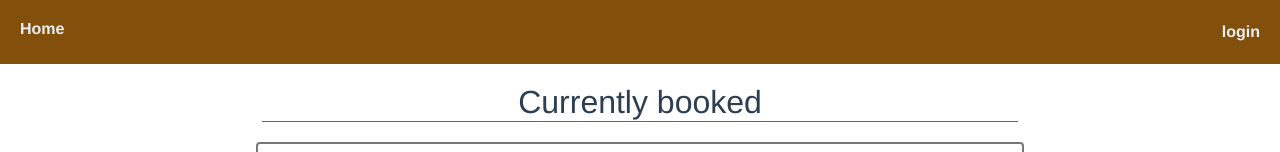
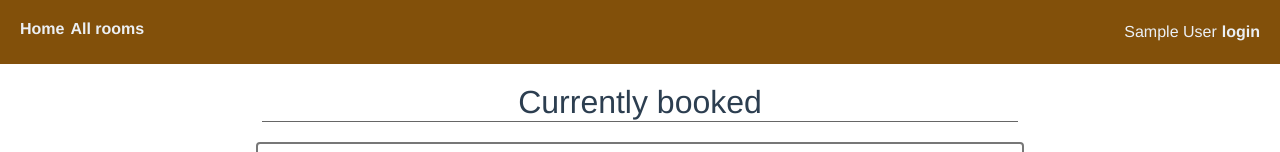
Before and after one commit to mohamedarish/DBMS-experiment-15, a Vue app: page /bookings in a window 1280 px wide. Shown: the top 152 px of the page. Built offline with nearby package versions, Linux system fonts and the light colour scheme; sample sign-in values are in the browser's storage; grey boxes are pictures that could not be loaded.

Commit message:
I think route management is done

```diff
--- a/src/App.vue
+++ b/src/App.vue
@@ -37,12 +37,17 @@ export default {
 
         const store = useStore();
 
+        const localStorageData = JSON.parse(localStorage.getItem("UserData")) ? JSON.parse(localStorage.getItem("UserData")) : {name: "", email: "", type: ""};
+
+        store.commit("updateLogin", localStorageData);
+
         const creds = computed(() => store.state.user);
 
         const router = ref(useRouter());
 
         const logOut = ref(() => {
             store.commit("updateLogin", {name: "", email: "", type: ""});
+            localStorage.removeItem("UserData");
             router.value.push({path: "/"});
         })
 
--- a/src/components/AddHotel.vue
+++ b/src/components/AddHotel.vue
@@ -102,6 +102,9 @@ export default defineComponent({
 
                 if (data.name) {
                     store.commit("updateLogin", {name: data.name, email: data.email, type: "hotel"})
+                    localStorage.setItem("UserData", JSON.stringify({
+                        name: data.name, email: data.email, type: "hotel"
+                    }))
                     router.push("mylistings");
                 } else {
                     invalidReq.value = true;
--- a/src/components/HotelLogin.vue
+++ b/src/components/HotelLogin.vue
@@ -66,6 +66,9 @@ export default defineComponent({
 
                 if (data.name) {
                     store.commit("updateLogin", {name: data.name, email: data.email, type: "hotel"})
+                    localStorage.setItem("UserData", JSON.stringify({
+                        name: data.name, email: data.email, type: "hotel"
+                    }))
                     router.push("mylistings");
                 } else {
                     invalidReq.value = true;
--- a/src/components/LoginBox.vue
+++ b/src/components/LoginBox.vue
@@ -75,8 +75,9 @@ export default defineComponent({
 
                 if (data.name) {
                     store.commit("updateLogin", {name: data.name, email: data.email, type: "user"})
-
-
+                    localStorage.setItem("UserData", JSON.stringify({
+                        name: data.name, email: data.email, type: "hotel"
+                    }))
                     router.push("allrooms");
                 } else {
                     invalidReq.value = true;
--- a/src/components/RegisterBox.vue
+++ b/src/components/RegisterBox.vue
@@ -103,7 +103,9 @@ export default defineComponent({
 
                 if (data.email) {
                     store.commit("updateLogin", {name: data.name, email: data.email, type: "user"})
-
+                    localStorage.setItem("UserData", JSON.stringify({
+                        name: data.name, email: data.email, type: "hotel"
+                    }))
                     router.push("allrooms");
                 } else {
                     invalidReq.value = true;
--- a/src/views/BookedView.vue
+++ b/src/views/BookedView.vue
@@ -8,9 +8,21 @@
 <script>
 import { defineComponent } from 'vue';
 import ViewBookingsVue from '@/components/ViewBookings.vue';
+import { useStore } from 'vuex';
+import { useRouter } from 'vue-router';
 
 export default defineComponent({
     name: "BookedView",
+    setup() {
+        const store = useStore();
+        const router = useRouter();
+
+        const user = store.state.user;
+
+        if (!user.name) {
+            router.push({path: "/"});
+        }
+    },
     components: {
         ViewBookingsVue,
     }
--- a/src/views/ErrorView.vue
+++ b/src/views/ErrorView.vue
@@ -5,8 +5,22 @@
 <script>
 import { defineComponent } from 'vue';
 import NotFoundVue from '@/components/NotFound.vue';
+import { useStore } from 'vuex';
+import { useRouter } from 'vue-router';
 export default defineComponent({
     name: "ErrorView",
+    setup() {
+        const store = useStore();
+        const router = useRouter();
+
+        const data = store.state.user;
+
+        if (data.name) {
+            router.push("allrooms");
+        } else {
+            router.push({path: "/"})
+        }
+    },
     components: {
         NotFoundVue
     }
--- a/src/views/HomeView.vue
+++ b/src/views/HomeView.vue
@@ -25,8 +25,9 @@ import HelloWorld from "@/components/HelloWorld.vue";
 import LoginBoxVue from "@/components/LoginBox.vue";
 import AddHotelVue from "@/components/AddHotel.vue";
 import HotelLoginVue from "@/components/HotelLogin.vue";
-import { useRoute } from 'vue-router';
+import { useRoute, useRouter } from 'vue-router';
 import { computed } from '@vue/runtime-core';
+import { useStore } from 'vuex';
 
 export default {
     name: 'HomeView',
@@ -34,6 +35,17 @@ export default {
         const route = useRoute();
 
         const currentPath = computed(() => route.path);
+
+        const store = useStore();
+
+        const user = store.state.user;
+
+        const router = useRouter();
+
+        if (user.name && route.path != "/") {
+            console.log("Redirecting");
+            router.push("allrooms");
+        }
 
         return {
             currentPath
--- a/src/views/ListedRooms.vue
+++ b/src/views/ListedRooms.vue
@@ -8,8 +8,20 @@
 <script>
 import { defineComponent } from 'vue';
 import MyListingsVue from '@/components/MyListings.vue';
+import { useStore } from 'vuex';
+import { useRouter } from 'vue-router';
 export default defineComponent({
     name: "ListedRooms",
+    setup() {
+        const store = useStore();
+        const router = useRouter();
+
+        const user = store.state.user;
+
+        if (!user.name) {
+            router.push({path: "/"});
+        }
+    },
     components: {
         MyListingsVue,
     }
--- a/src/views/ListingsView.vue
+++ b/src/views/ListingsView.vue
@@ -8,8 +8,20 @@
 <script>
 import { defineComponent } from 'vue';
 import ListingHolderVue from '@/components/ListingHolder.vue';
+import { useStore } from 'vuex';
+import { useRouter } from 'vue-router';
 export default defineComponent({
     name: "LisitngView",
+    setup() {
+        const store = useStore();
+        const router = useRouter();
+
+        const user = store.state.user;
+
+        if (!user.name) {
+            router.push({path: "/"});
+        }
+    },
     components: {
         ListingHolderVue,
     }
--- a/src/views/SingleRoomView.vue
+++ b/src/views/SingleRoomView.vue
@@ -4,12 +4,22 @@
 
 <script>
 import { defineComponent, ref } from 'vue';
-import { useRoute } from 'vue-router';
+import { useRoute, useRouter } from 'vue-router';
 import RoomDetailedVue from '@/components/RoomDetailed.vue';
+import { useStore } from 'vuex';
 export default defineComponent({
     name: "SingleRoomView",
     props: ["roomId"],
     setup() {
+        const store = useStore();
+        const router = useRouter();
+
+        const user = store.state.user;
+
+        if (!user.name) {
+            router.push({path: "/"});
+        }
+
         const rooms = [
             {
                 id: 12,
```
